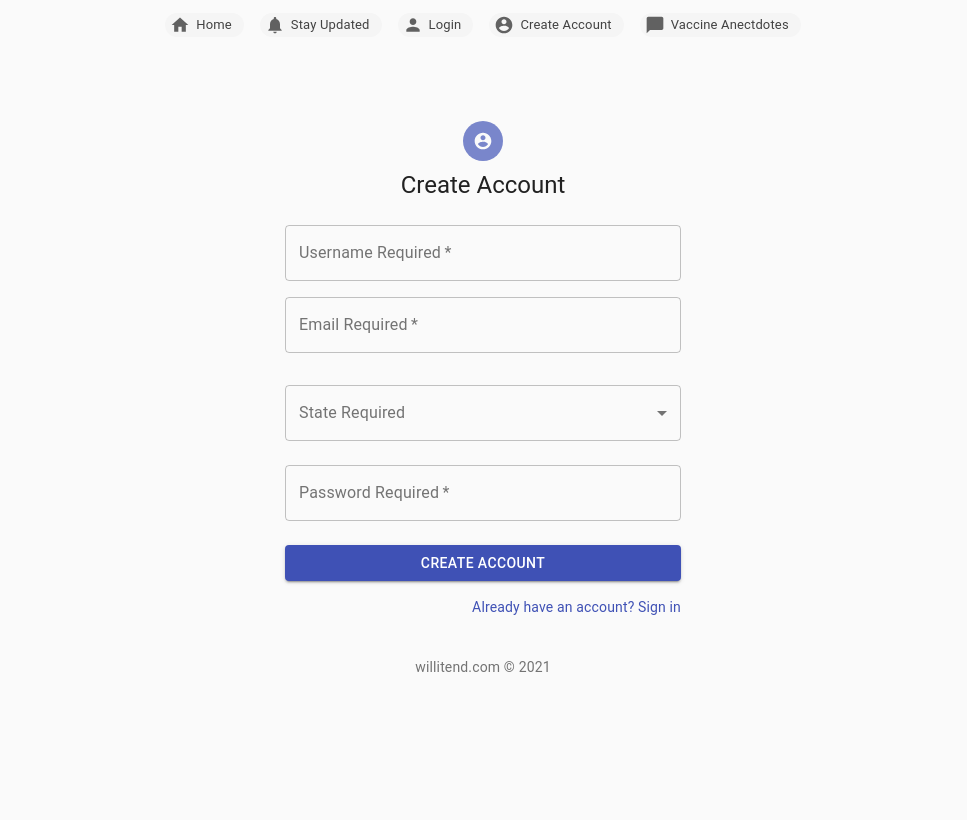
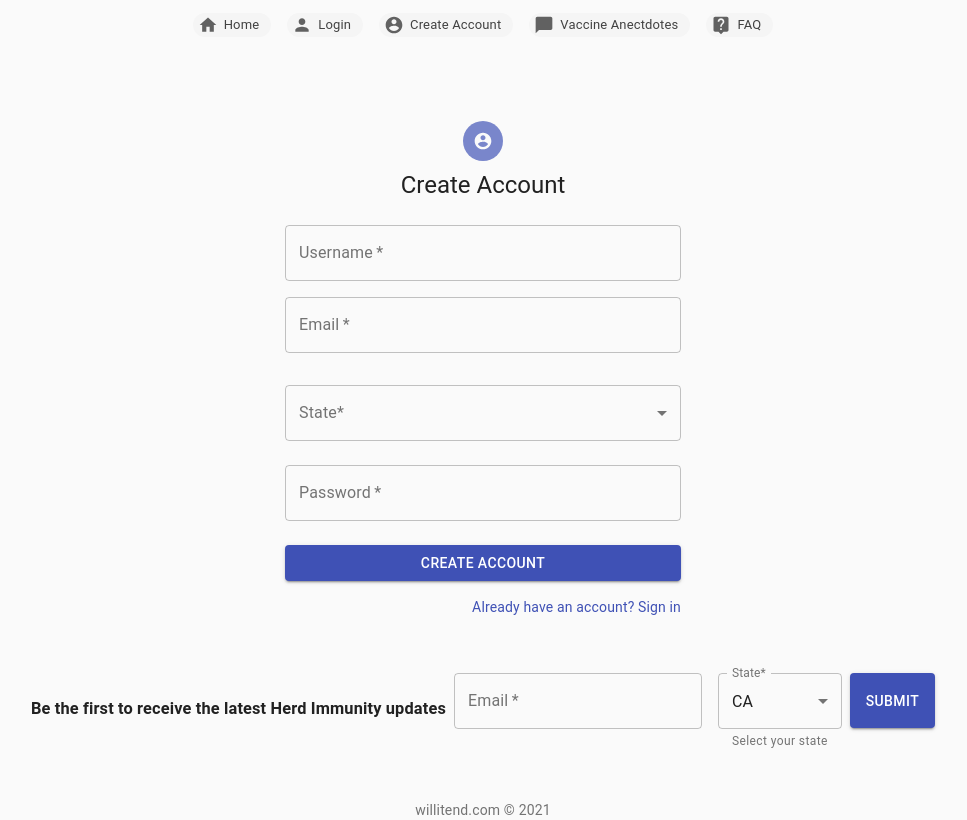
Before and after one commit to singhperryo1/willitend.com, a React (Create React App) app: page /CreateAccount in a window 1280 px wide. Shown: the whole page, without its empty margins (157-1124 px from the left). Built offline with nearby package versions, Linux system fonts and the light colour scheme.

Commit message:
replaced stay updated with FAQ and added subs in all pages as dickson suggested

```diff
--- a/src/App.js
+++ b/src/App.js
@@ -2,12 +2,13 @@ import { BrowserRouter as Router, Route, Redirect, Switch } from 'react-router-d
 import Box from '@material-ui/core/Box';
 import Copyright from "./components/Copyright.js";
 import CreateAccount from "./components/CreateAccount.js";
+import FAQ from "./components/FAQ.js";
 import Grid from '@material-ui/core/Grid';
 import Home from "./components/Home.js";
 import Login from "./components/Login.js";
 import Navbar from "./components/Navbar.js";
 import React from 'react';
-import Subscription from "./components/Subscription.js";
+import Subscription from "./components/Subscription.js"
 import VaccineAnectdotes from "./components/VaccineAnectdotes.js";
 
 import { makeStyles } from '@material-ui/core/styles';
@@ -49,8 +50,8 @@ function App() {
           <CreateAccount />
         </Route>
 
-        <Route exact path="/StayUpdated">
-          <Subscription />
+        <Route exact path="/FAQ">
+          <FAQ />
         </Route>
 
         <Route exact path="/VaccineAnectdotes">
@@ -64,6 +65,8 @@ function App() {
 
     	</Switch>
 
+      <Subscription />
+
     <Box mt={5}>
     	<Copyright />
     </Box>
--- a/src/components/CreateAccount.js
+++ b/src/components/CreateAccount.js
@@ -64,7 +64,7 @@ export default function CreateAccount() {
   const handleForm =  (e) => {
     e.preventDefault();
 
-    if (!username && !email && !place && !password) {
+    if (!username || !email || !place || !password) {
       alert("One or more field is empty");
     } else {
 
@@ -100,7 +100,7 @@ export default function CreateAccount() {
                 required
                 fullWidth
                 id="username"
-                label="Username Required"
+                label="Username"
                 name="username"
                 value = {username}
                 onChange = {handleUsernameChange}
@@ -113,7 +113,7 @@ export default function CreateAccount() {
                 required
                 fullWidth
                 id="email"
-                label="Email Required"
+                label="Email"
                 name="email"
                 value = {email}
                 onChange = {handleEmailChange}
@@ -124,7 +124,7 @@ export default function CreateAccount() {
             fullWidth
           id="outlined-select-currency"
           select
-          label="State Required"
+          label="State*"
           value={place}
           onChange={handlePlaceChange}
           SelectProps={{
@@ -148,7 +148,7 @@ export default function CreateAccount() {
                 required
                 fullWidth
                 name="password"
-                label="Password Required"
+                label="Password"
                 type="password"
                 id="password"
                 value = {password}
@@ -177,6 +177,10 @@ export default function CreateAccount() {
 
          {status ? <FormAlert key={status.key} message={status.msg} /> : null}
 
+        <br/>
+        <br/>
+
+
       </div>
     </Container>
   );
--- /dev/null
+++ b/src/components/FAQ.js
@@ -0,0 +1,12 @@
+import React from 'react';
+
+function FAQ () {
+
+	return (
+		<div>
+		<p>This is where we have Eric's FAQ page </p>
+		</div>
+		);
+}
+
+export default FAQ;
--- a/src/components/Home.js
+++ b/src/components/Home.js
@@ -2,7 +2,6 @@ import Dropdown from './Dropdown.js'
 import Grid from '@material-ui/core/Grid';
 import Map from "./Map.js";
 import ReactTooltip from "react-tooltip";
-import Subscription from "./Subscription.js";
 import Textfield from './Textfield.js';
 
 import { makeStyles } from '@material-ui/core/styles';
@@ -37,8 +36,8 @@ export default function Home() {
       <Dropdown place ={place} onPlaceChange = {handlePlaceChange} />
       <Textfield place = {place} />
     </Grid>
-     <Subscription />
     </Grid>
+
     </div>
   );
 }
--- a/src/components/Navbar.js
+++ b/src/components/Navbar.js
@@ -4,7 +4,7 @@ import ChatBubbleIcon from '@material-ui/icons/ChatBubble';
 import Chip from '@material-ui/core/Chip';
 import HomeIcon from '@material-ui/icons/Home';
 import { Link } from 'react-router-dom';
-import NotificationsIcon from '@material-ui/icons/Notifications';
+import LiveHelpIcon from '@material-ui/icons/LiveHelp';
 import PersonIcon from '@material-ui/icons/Person';
 import React from 'react';
 
@@ -36,10 +36,6 @@ export default function Navbar() {
       <StyledBreadcrumb component="a"  label="Home" icon={<HomeIcon fontSize="small" />} />
     </Link>
 
-    <Link to = "/StayUpdated" className = "link">
-      <StyledBreadcrumb component="a"  label="Stay Updated" icon={<NotificationsIcon fontSize="small" />} />
-    </Link>
-
     <Link to = "/Login" className = "link">
       <StyledBreadcrumb component="a"  label="Login" icon={<PersonIcon fontSize="small" />} />
     </Link>
@@ -52,6 +48,11 @@ export default function Navbar() {
       <StyledBreadcrumb component="a"  label="Vaccine Anectdotes" icon={<ChatBubbleIcon fontSize="small" />} />
     </Link>
 
+    <Link to = "/FAQ" className = "link">
+      <StyledBreadcrumb component="a"  label="FAQ" icon={<LiveHelpIcon fontSize="small" />} />
+    </Link>
+
+
     </Breadcrumbs>
   );
 }
--- a/src/components/Subscription.js
+++ b/src/components/Subscription.js
@@ -74,7 +74,7 @@ class Subscription extends React.Component {
         <TextField
           required
           id="outlined-required"
-          label="Email Required"
+          label="Email"
           placeholder = "Enter email address"
           className={classes.textField}
           type = "text"
@@ -87,7 +87,7 @@ class Subscription extends React.Component {
         <TextField
           id="outlined-select-currency"
           select
-          label="State Required"
+          label="State*"
           className={classes.textField}
           value={this.state.place}
           onChange={this.handlePlaceChange('place')}
```
Also changed, not shown: src/components/Login.js (+13 -0 lines).
